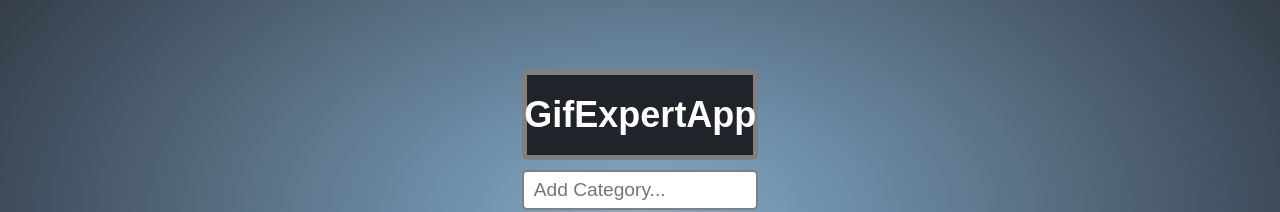
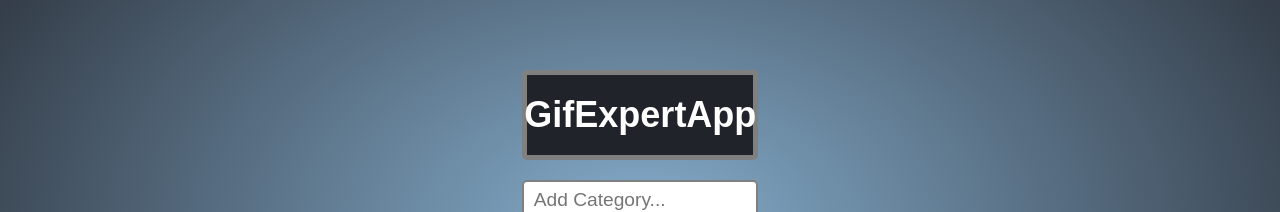
Before and after one commit to Emasesosos/GifExpertApp, a React app: page / in a window 1280 px wide. Shown: the part 173-385 px from the top of the page. Built offline with nearby package versions, Linux system fonts and the light colour scheme; no server answers.

Commit message:
Se restablecen estilos

```diff
--- a/src/index.css
+++ b/src/index.css
@@ -58,7 +58,7 @@ body {
     display: flex;
     align-items: center;
     justify-content: space-between;
-    margin: 10px 0;
+    margin: 20px 0;
     width: 90%;
 }
 
@@ -174,7 +174,6 @@ ol .category h3 {
     display: flex;
     align-items: center;
     justify-content: center;
-    width: 100%;
 }
 
 .card-grid .card h2 {
```
